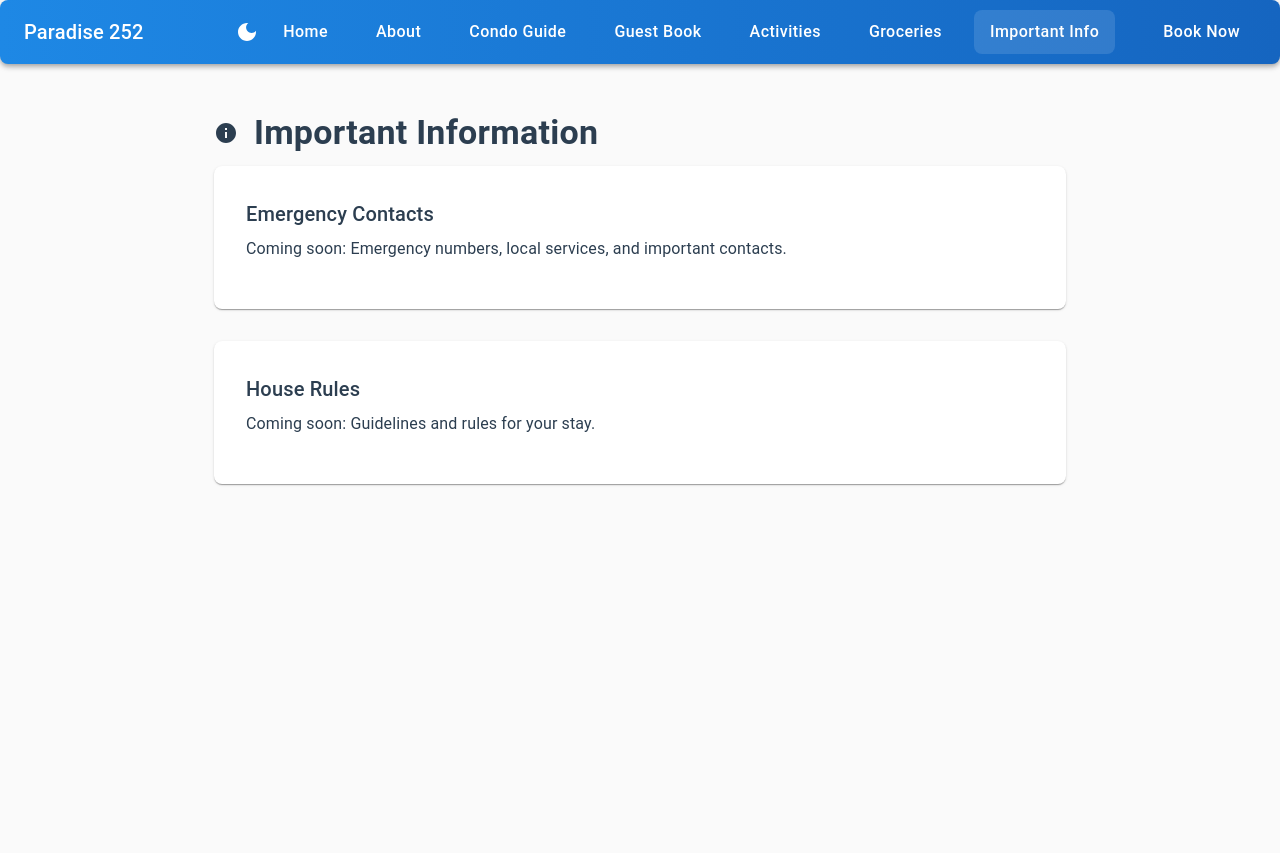
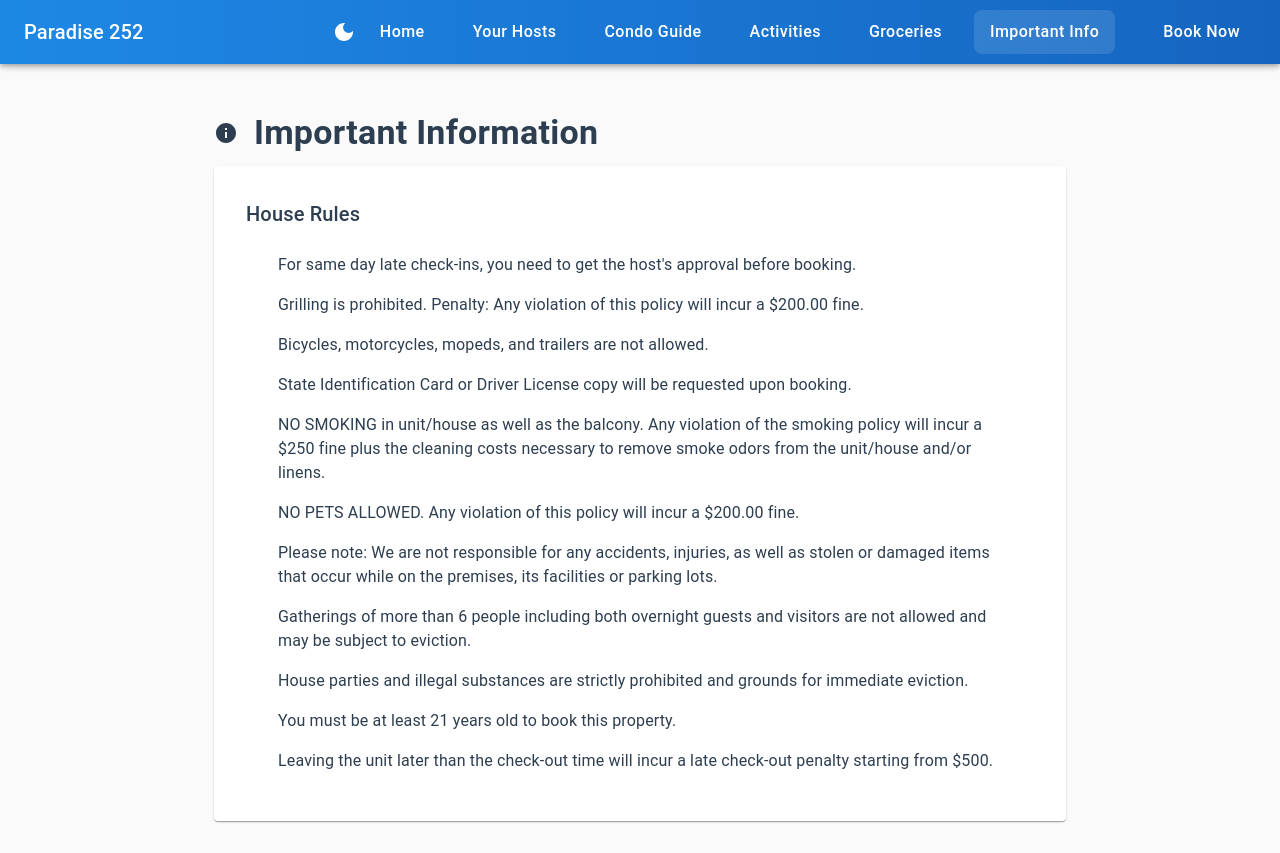
Before and after one commit to johnnynumber4/condo-static, a Next.js app: page /info in a window 1280 px wide. Before the commit the page ends 832 px from the top, so only its background shows below. Built offline with nearby package versions, Linux system fonts and the light colour scheme.

Commit message:
feat: update dark mode

```diff
--- /dev/null
+++ b/src/app/ClientLayout.tsx
@@ -0,0 +1,32 @@
+'use client';
+import { useEffect } from 'react';
+import ThemeRegistry from './components/ThemeRegistry/ThemeRegistry';
+import Navigation from './components/Navigation/Navigation';
+import InstallPWA from './components/InstallPWA';
+import { registerServiceWorker } from './pwa';
+
+export default function ClientLayout({
+  children,
+}: {
+  children: React.ReactNode;
+}) {
+  useEffect(() => {
+    registerServiceWorker();
+  }, []);
+
+  return (
+    <ThemeRegistry>
+      <Navigation />
+      <main
+        style={{
+          marginBottom: '2rem',
+          minHeight: 'calc(100vh - 64px)',
+          paddingTop: '1rem',
+        }}
+      >
+        {children}
+      </main>
+      <InstallPWA />
+    </ThemeRegistry>
+  );
+}
--- a/src/app/components/InstallPWA.tsx
+++ b/src/app/components/InstallPWA.tsx
@@ -10,7 +10,8 @@ interface BeforeInstallPromptEvent extends Event {
 }
 
 export default function InstallPWA() {
-  const [deferredPrompt, setDeferredPrompt] = useState<BeforeInstallPromptEvent | null>(null);
+  const [deferredPrompt, setDeferredPrompt] =
+    useState<BeforeInstallPromptEvent | null>(null);
   const [showInstallButton, setShowInstallButton] = useState(false);
 
   useEffect(() => {
--- a/src/app/components/Navigation/Navigation.tsx
+++ b/src/app/components/Navigation/Navigation.tsx
@@ -18,7 +18,7 @@ import {
 import {
   Menu as MenuIcon,
   Home as HomeIcon,
-  Book as BookIcon,
+  // Book as BookIcon,
   LocationOn as LocationIcon,
   Info as InfoIcon,
   CalendarMonth as CalendarIcon,
@@ -33,9 +33,9 @@ import { ColorModeContext } from '../ThemeRegistry/ThemeRegistry';
 
 const navItems = [
   { text: 'Home', href: '/', icon: <HomeIcon /> },
-  { text: 'About', href: '/about', icon: <CottageIcon /> },
+  { text: 'Your Hosts', href: '/about', icon: <CottageIcon /> },
   { text: 'Condo Guide', href: '/guide', icon: <HomeIcon /> },
-  { text: 'Guest Book', href: '/guestbook', icon: <BookIcon /> },
+  // { text: 'Guest Book', href: '/guestbook', icon: <BookIcon /> },
   { text: 'Activities', href: '/activities', icon: <LocationIcon /> },
   { text: 'Groceries', href: '/groceries', icon: <ShoppingCartIcon /> },
   { text: 'Important Info', href: '/info', icon: <InfoIcon /> },
@@ -62,13 +62,20 @@ export default function Navigation() {
           onClick={() => setMobileOpen(false)}
           sx={{
             backgroundColor:
-              pathname === item.href ? 'rgba(0, 0, 0, 0.04)' : 'transparent',
+              pathname === item.href
+                ? theme.palette.mode === 'dark'
+                  ? 'rgba(255, 255, 255, 0.08)'
+                  : 'rgba(0, 0, 0, 0.04)'
+                : 'transparent',
             '&:hover': {
-              backgroundColor: 'rgba(0, 0, 0, 0.08)',
+              backgroundColor:
+                theme.palette.mode === 'dark'
+                  ? 'rgba(255, 255, 255, 0.05)'
+                  : 'rgba(0, 0, 0, 0.08)',
             },
           }}
         >
-          <ListItemIcon>{item.icon}</ListItemIcon>
+          <ListItemIcon sx={{ color: 'inherit' }}>{item.icon}</ListItemIcon>
           <ListItemText primary={item.text} />
         </ListItem>
       ))}
--- a/src/app/components/ThemeRegistry/ThemeRegistry.tsx
+++ b/src/app/components/ThemeRegistry/ThemeRegistry.tsx
@@ -30,27 +30,26 @@ export default function ThemeRegistry({
     () =>
       createTheme({
         palette: {
-          mode, // dynamically update the mode here
+          mode,
           primary: {
-            main: '#1e88e5', // Ocean blue
+            main: '#1e88e5',
             light: '#4791db',
             dark: '#1565c0',
             contrastText: '#fff',
           },
           secondary: {
-            main: '#ffb74d', // Sandy orange
+            main: '#ffb74d',
             light: '#ffd95b',
             dark: '#f57c00',
             contrastText: '#000',
           },
           background: {
-            // Use your preferred colors or let MUI decide defaults for dark mode
-            default: mode === 'dark' ? '#303030' : '#fafafa',
-            paper: mode === 'dark' ? '#424242' : '#ffffff',
+            default: mode === 'dark' ? '#121212' : '#fafafa',
+            paper: mode === 'dark' ? '#1e1e1e' : '#ffffff',
           },
           text: {
-            primary: mode === 'dark' ? '#fff' : '#2c3e50', // Adjust as needed
-            secondary: '#546e7a',
+            primary: mode === 'dark' ? '#ffffff' : '#2c3e50',
+            secondary: mode === 'dark' ? '#b0bec5' : '#546e7a',
           },
         },
         typography: {
@@ -74,17 +73,21 @@ export default function ThemeRegistry({
           MuiCssBaseline: {
             styleOverrides: {
               body: {
-                backgroundColor: mode === 'dark' ? '#303030' : '#fafafa',
+                backgroundColor: mode === 'dark' ? '#121212' : '#fafafa',
                 transition: 'background-color 0.3s',
+              },
+              '#__next': {
+                minHeight: '100vh',
+                backgroundColor: mode === 'dark' ? '#121212' : '#fafafa',
               },
             },
           },
           MuiPaper: {
             styleOverrides: {
               root: {
-                backgroundImage:
-                  'linear-gradient(rgba(255, 255, 255, 0.9), rgba(255, 255, 255, 0.9))',
-                borderRadius: 8,
+                backgroundImage: 'none',
+                backgroundColor: mode === 'dark' ? '#1e1e1e' : '#ffffff',
+                transition: 'background-color 0.3s',
               },
             },
           },
@@ -108,7 +111,51 @@ export default function ThemeRegistry({
           MuiAppBar: {
             styleOverrides: {
               root: {
-                backgroundImage: 'linear-gradient(to right, #1e88e5, #1565c0)',
+                backgroundImage:
+                  mode === 'dark'
+                    ? 'linear-gradient(to right, #0d47a1, #1565c0)'
+                    : 'linear-gradient(to right, #1e88e5, #1565c0)',
+                backgroundColor: 'transparent',
+              },
+            },
+          },
+          MuiDrawer: {
+            styleOverrides: {
+              paper: {
+                backgroundColor: mode === 'dark' ? '#1e1e1e' : '#ffffff',
+                transition: 'background-color 0.3s',
+              },
+            },
+          },
+          MuiListItem: {
+            styleOverrides: {
+              root: {
+                '&.Mui-selected, &.Mui-selected:hover': {
+                  backgroundColor:
+                    mode === 'dark'
+                      ? 'rgba(255, 255, 255, 0.08)'
+                      : 'rgba(0, 0, 0, 0.04)',
+                },
+                '&:hover': {
+                  backgroundColor:
+                    mode === 'dark'
+                      ? 'rgba(255, 255, 255, 0.05)'
+                      : 'rgba(0, 0, 0, 0.04)',
+                },
+              },
+            },
+          },
+          MuiListItemText: {
+            styleOverrides: {
+              primary: {
+                color: mode === 'dark' ? '#ffffff' : '#2c3e50',
+              },
+            },
+          },
+          MuiListItemIcon: {
+            styleOverrides: {
+              root: {
+                color: mode === 'dark' ? '#b0bec5' : '#546e7a',
               },
             },
           },
--- a/src/app/info/page.tsx
+++ b/src/app/info/page.tsx
@@ -4,6 +4,8 @@ import Box from '@mui/material/Box';
 import Container from '@mui/material/Container';
 import Typography from '@mui/material/Typography';
 import Paper from '@mui/material/Paper';
+import List from '@mui/material/List';
+import ListItem from '@mui/material/ListItem';
 import { Info as InfoIcon } from '@mui/icons-material';
 
 export default function ImportantInfo() {
@@ -20,7 +22,7 @@ export default function ImportantInfo() {
           Important Information
         </Typography>
 
-        <Paper sx={{ p: 4, mb: 4 }}>
+        {/* <Paper sx={{ p: 4, mb: 4 }}>
           <Typography variant="h6" gutterBottom>
             Emergency Contacts
           </Typography>
@@ -28,15 +30,58 @@ export default function ImportantInfo() {
             Coming soon: Emergency numbers, local services, and important
             contacts.
           </Typography>
-        </Paper>
+        </Paper> */}
 
         <Paper sx={{ p: 4 }}>
           <Typography variant="h6" gutterBottom>
             House Rules
           </Typography>
-          <Typography variant="body1" paragraph>
-            Coming soon: Guidelines and rules for your stay.
-          </Typography>
+          <List sx={{ pl: 2 }}>
+            <ListItem sx={{ display: 'list-item' }}>
+              For same day late check-ins, you need to get the host&apos;s approval
+              before booking.
+            </ListItem>
+            <ListItem sx={{ display: 'list-item' }}>
+              Grilling is prohibited. Penalty: Any violation of this policy will
+              incur a $200.00 fine.
+            </ListItem>
+            <ListItem sx={{ display: 'list-item' }}>
+              Bicycles, motorcycles, mopeds, and trailers are not allowed.
+            </ListItem>
+            <ListItem sx={{ display: 'list-item' }}>
+              State Identification Card or Driver License copy will be requested
+              upon booking.
+            </ListItem>
+            <ListItem sx={{ display: 'list-item' }}>
+              NO SMOKING in unit/house as well as the balcony. Any violation of
+              the smoking policy will incur a $250 fine plus the cleaning costs
+              necessary to remove smoke odors from the unit/house and/or linens.
+            </ListItem>
+            <ListItem sx={{ display: 'list-item' }}>
+              NO PETS ALLOWED. Any violation of this policy will incur a $200.00
+              fine.
+            </ListItem>
+            <ListItem sx={{ display: 'list-item' }}>
+              Please note: We are not responsible for any accidents, injuries,
+              as well as stolen or damaged items that occur while on the
+              premises, its facilities or parking lots.
+            </ListItem>
+            <ListItem sx={{ display: 'list-item' }}>
+              Gatherings of more than 6 people including both overnight guests
+              and visitors are not allowed and may be subject to eviction.
+            </ListItem>
+            <ListItem sx={{ display: 'list-item' }}>
+              House parties and illegal substances are strictly prohibited and
+              grounds for immediate eviction.
+            </ListItem>
+            <ListItem sx={{ display: 'list-item' }}>
+              You must be at least 21 years old to book this property.
+            </ListItem>
+            <ListItem sx={{ display: 'list-item' }}>
+              Leaving the unit later than the check-out time will incur a late
+              check-out penalty starting from $500.
+            </ListItem>
+          </List>
         </Paper>
       </Box>
     </Container>
--- /dev/null
+++ b/src/app/layout.server.tsx
@@ -0,0 +1,3 @@
+import { metadata } from './metadata';
+
+export { metadata };
--- a/src/app/layout.tsx
+++ b/src/app/layout.tsx
@@ -1,35 +1,25 @@
-'use client';
-import { useEffect } from 'react';
-import ThemeRegistry from './components/ThemeRegistry/ThemeRegistry';
-import Navigation from './components/Navigation/Navigation';
-import { registerServiceWorker } from './pwa';
-import InstallPWA from './components/InstallPWA';
+import { Metadata } from 'next';
+import ClientLayout from './ClientLayout';
+
+export const metadata: Metadata = {
+  title: 'Paradise 252 @ Atlantica II',
+  description: 'Your perfect beachfront getaway in Myrtle Beach',
+  manifest: '/manifest.json',
+  themeColor: '#1e88e5',
+  icons: {
+    icon: '/sun.svg',
+  },
+};
 
 export default function RootLayout({
   children,
 }: {
   children: React.ReactNode;
 }) {
-  useEffect(() => {
-    registerServiceWorker();
-  }, []);
-
   return (
     <html lang="en">
       <body>
-        <ThemeRegistry>
-          <Navigation />
-          <main
-            style={{
-              marginBottom: '2rem', // Add margin to the bottom
-              minHeight: 'calc(100vh - 64px)', // Account for navbar height
-              paddingTop: '1rem', // Add padding to top of main content
-            }}
-          >
-            {children}
-          </main>
-          <InstallPWA />
-        </ThemeRegistry>
+        <ClientLayout>{children}</ClientLayout>
       </body>
     </html>
   );
--- a/src/app/page.tsx
+++ b/src/app/page.tsx
@@ -59,7 +59,7 @@ export default function Home() {
               mx: 'auto',
             }}
           >
-            Your perfect beachfront getaway awaits
+            Enjoy your home away from home
           </Typography>
           <Box
             sx={{
```
